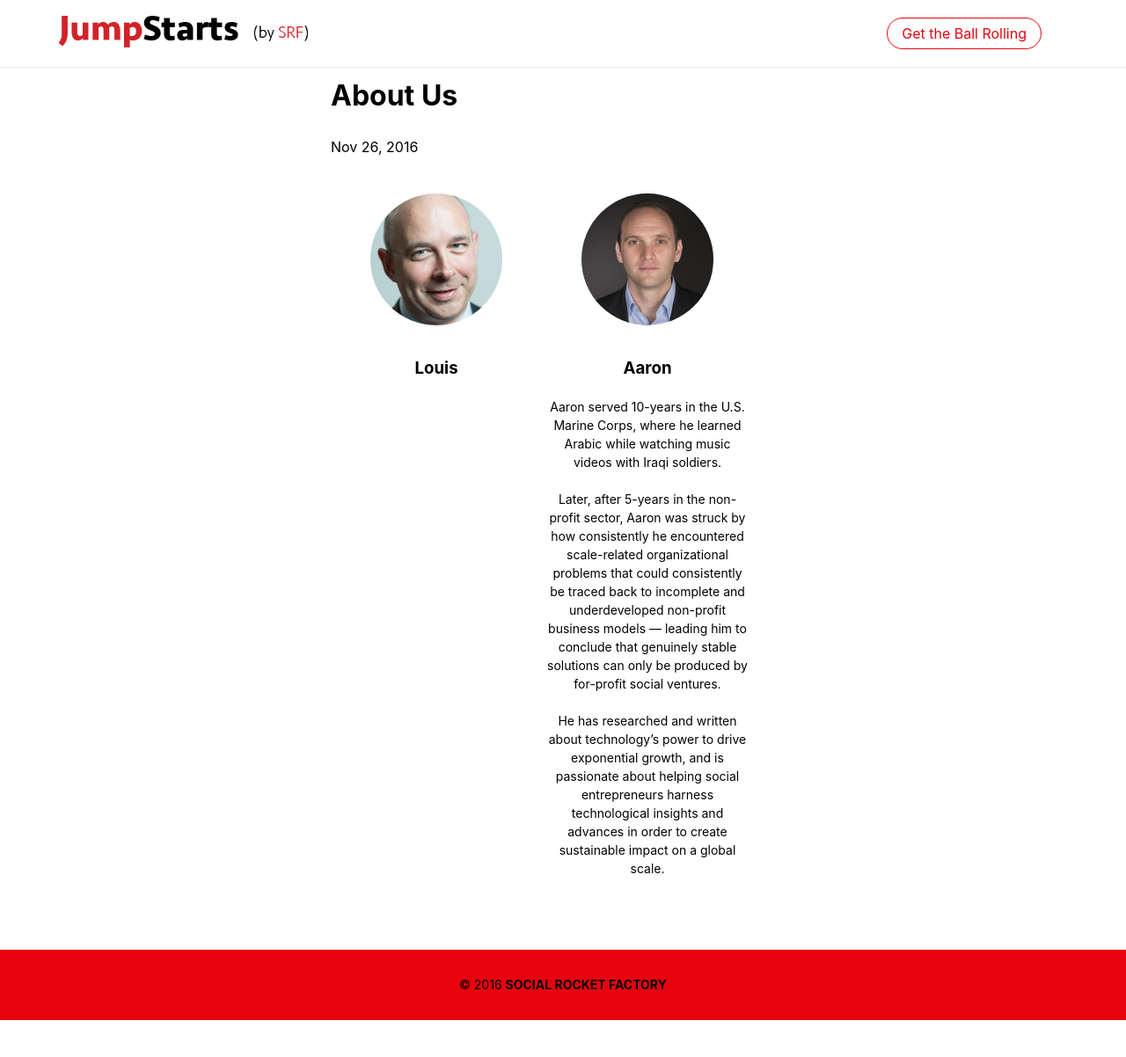
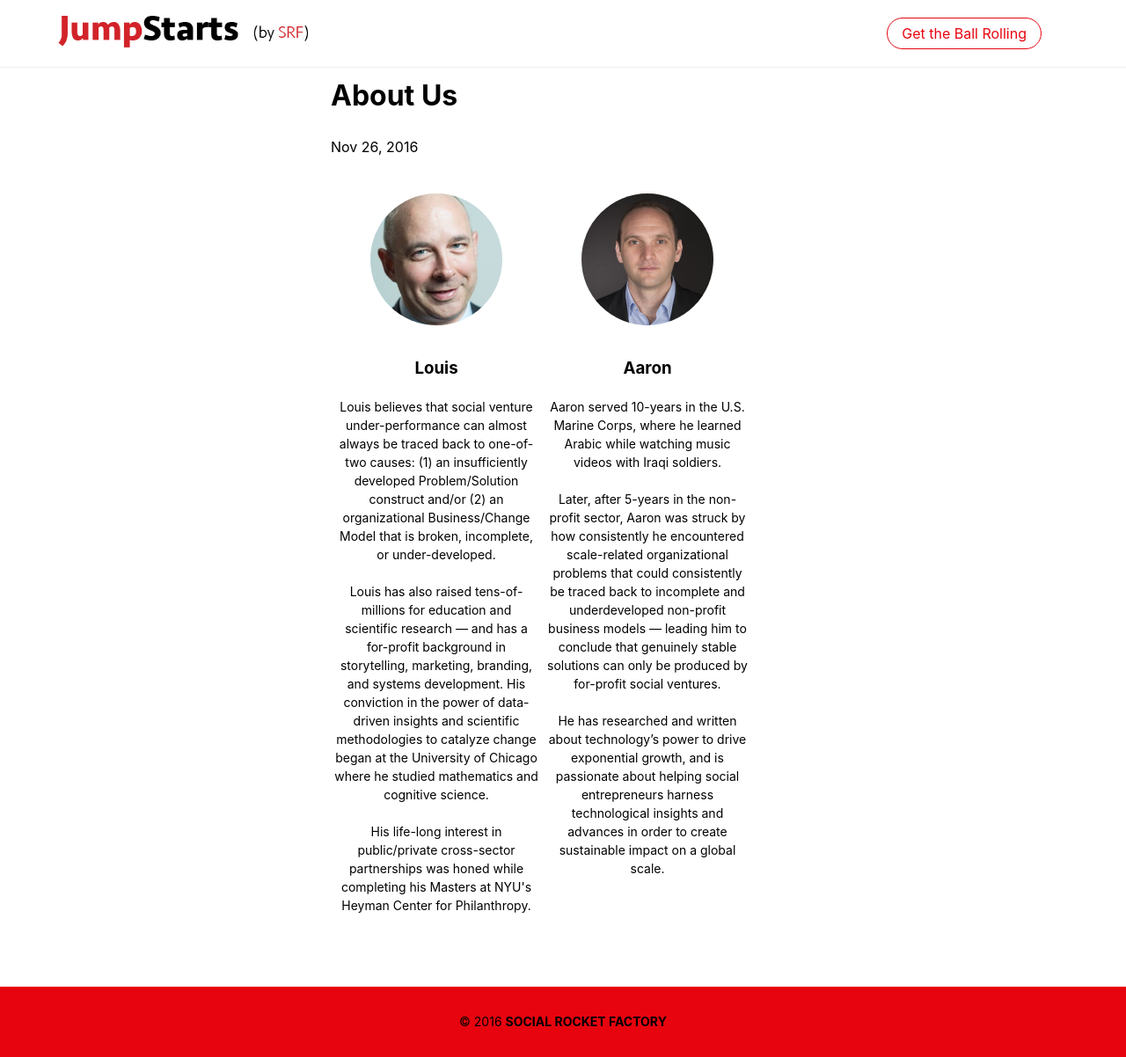
Before and after one commit to aaronergreen/jumpstarts, a Jekyll site: the page built from _about/about us.md, in a window 1280 px wide and 1202 px high. Shown: the whole window at 88% size. Built offline with Jekyll 4.4.1, drawn with Linux system fonts in a browser that asks for light colours.

Commit message:
louis blurb

```diff
--- a/_about/about us.md
+++ b/_about/about us.md
@@ -17,7 +17,11 @@ section:
     </h1>
     <h3>Louis</h3>
       <p class="f6 lh-copy measure-wide">
+      Louis believes that social venture under-performance can almost always be traced back to one-of-two causes: (1) an insufficiently developed Problem/Solution construct and/or (2) an organizational Business/Change Model that is broken, incomplete, or under-developed.<br><br>
 
+      Louis has also raised tens-of-millions for education and scientific research — and has a for-profit background in storytelling, marketing, branding, and systems development. His conviction in the power of data-driven insights and scientific methodologies to catalyze change began at the University of Chicago where he studied mathematics and cognitive science.<br><br>
+
+      His life-long interest in public/private cross-sector partnerships was honed while completing his Masters at NYU's Heyman Center for Philanthropy.
       </p>
   </div>
 
```
